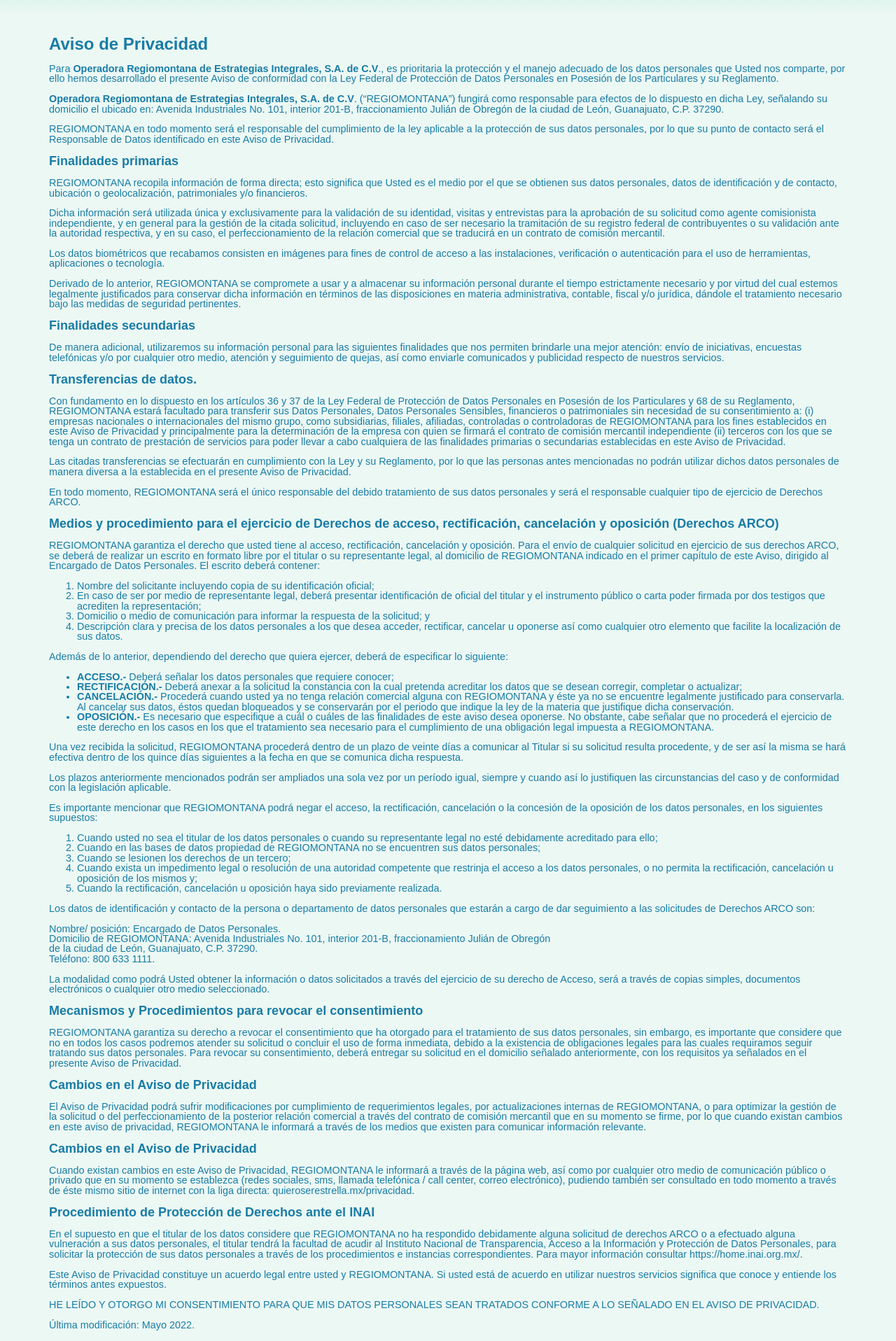
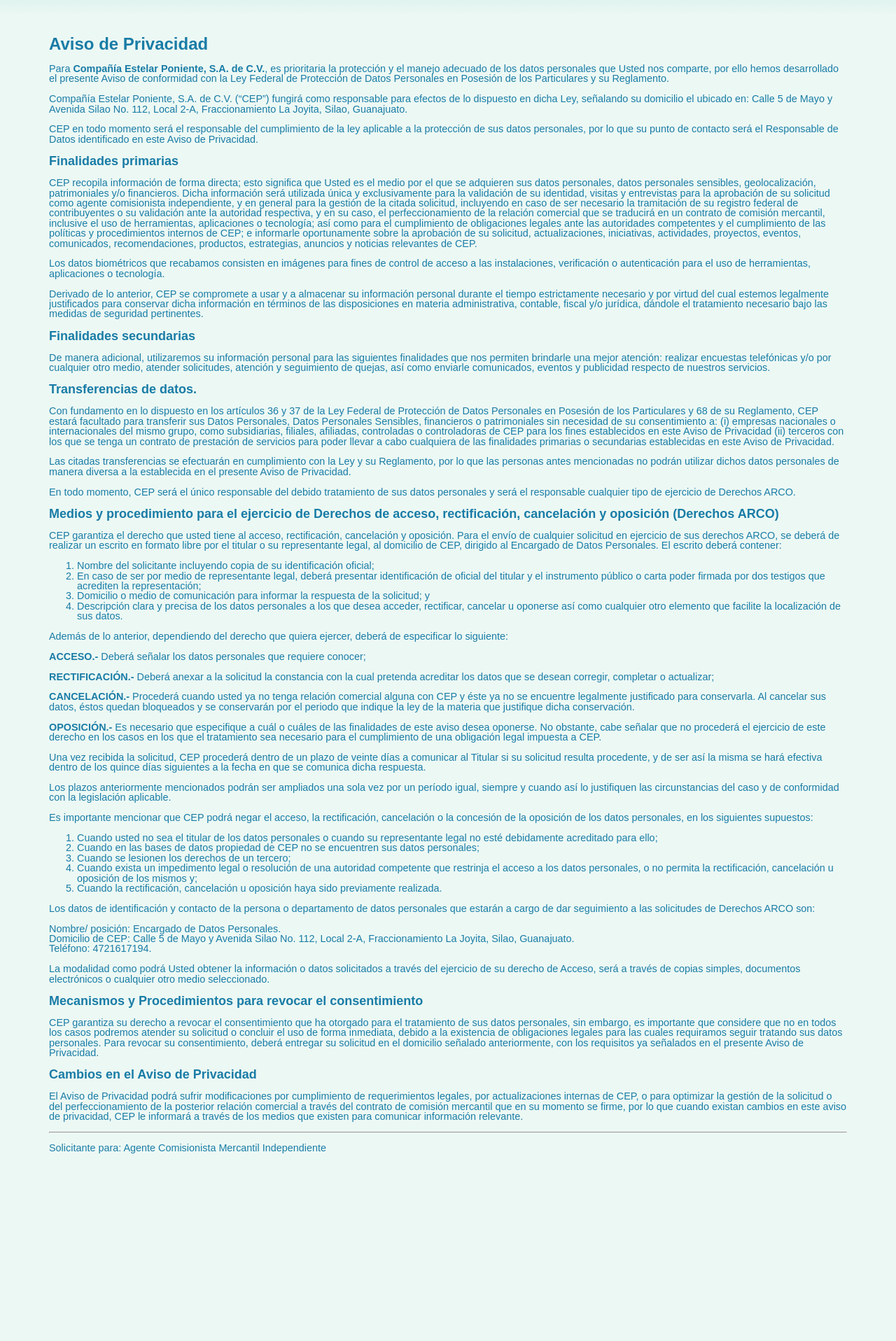
Before and after one commit to ulisesPicoLove/quieroserestrella-next, a Next.js app: page /privacidad in a window 1280 px wide. Shown: the part 69-1985 px from the top of the page at 70% size. After the commit the page ends 1733 px from the top, so only its background shows below. Built offline with nearby package versions, Linux system fonts and the light colour scheme.

Commit message:
[MOD] Aviso de privacidad

```diff
--- a/components/Privacy.jsx
+++ b/components/Privacy.jsx
@@ -75,217 +75,131 @@
             </style>
             <h1>Aviso de Privacidad</h1>
             <p>
-                Para <strong>Operadora Regiomontana de Estrategias Integrales, S.A. de C.V</strong>., es prioritaria la protección y el
-                manejo adecuado de los datos personales que Usted nos comparte, por ello hemos desarrollado el presente
-                Aviso de conformidad con la Ley Federal de Protección de Datos Personales en Posesión de los Particulares y
-                su Reglamento.
+                Para <strong>Compañía Estelar Poniente, S.A. de C.V.</strong>, es prioritaria la protección y el manejo adecuado de los datos personales que Usted nos comparte, por ello hemos desarrollado el presente Aviso de conformidad con la Ley Federal de Protección de Datos Personales en Posesión de los Particulares y su Reglamento.
             </p>
             <p>
-                <strong>Operadora Regiomontana de Estrategias Integrales, S.A. de C.V</strong>. (“REGIOMONTANA”) fungirá como responsable
-                para efectos de lo dispuesto en dicha Ley, señalando su domicilio el ubicado en: Avenida Industriales No.
-                101, interior 201-B, fraccionamiento Julián de Obregón de la ciudad de León, Guanajuato, C.P. 37290.
+                Compañía Estelar Poniente, S.A. de C.V. (“CEP”) fungirá como responsable para efectos de lo dispuesto en dicha Ley, señalando su domicilio el ubicado en: Calle 5 de Mayo y Avenida Silao No. 112, Local 2-A, Fraccionamiento La Joyita, Silao, Guanajuato.
             </p>
             <p>
-                REGIOMONTANA en todo momento será el responsable del cumplimiento de la ley aplicable a la protección de sus
-                datos personales, por lo que su punto de contacto será el Responsable de Datos identificado en este Aviso de
-                Privacidad.
+                CEP en todo momento será el responsable del cumplimiento de la ley aplicable a la protección de sus datos personales, por lo que su punto de contacto será el Responsable de Datos identificado en este Aviso de Privacidad.
             </p>
             <h2>
                 Finalidades primarias
             </h2>
             <p>
-                REGIOMONTANA recopila información de forma directa; esto significa que Usted es el medio por el que se
-                obtienen sus datos personales, datos de identificación y de contacto, ubicación o geolocalización,
-                patrimoniales y/o financieros.
+                CEP recopila información de forma directa; esto significa que Usted es el medio por el que se adquieren sus datos personales, datos personales sensibles, geolocalización, patrimoniales y/o financieros. Dicha información será utilizada única y exclusivamente para la validación de su identidad, visitas y entrevistas para la aprobación de su solicitud como agente comisionista independiente, y en general para la gestión de la citada solicitud, incluyendo en caso de ser necesario la tramitación de su registro federal de contribuyentes o su validación ante la autoridad respectiva, y en su caso, el perfeccionamiento de la relación comercial que se traducirá en un contrato de comisión mercantil, inclusive el uso de herramientas, aplicaciones o tecnología; así como para el cumplimiento de obligaciones legales ante las autoridades competentes y el cumplimiento de las políticas y procedimientos internos de CEP; e informarle oportunamente sobre la aprobación de su solicitud, actualizaciones, iniciativas, actividades, proyectos, eventos, comunicados, recomendaciones, productos, estrategias, anuncios y noticias relevantes de CEP.
             </p>
             <p>
-                Dicha información será utilizada única y exclusivamente para la validación de su identidad, visitas y
-                entrevistas para la aprobación de su solicitud como agente comisionista independiente, y en general para la
-                gestión de la citada solicitud, incluyendo en caso de ser necesario la tramitación de su registro federal de
-                contribuyentes o su validación ante la autoridad respectiva, y en su caso, el perfeccionamiento de la
-                relación comercial que se traducirá en un contrato de comisión mercantil.
+                Los datos biométricos que recabamos consisten en imágenes para fines de control de acceso a las instalaciones, verificación o autenticación para el uso de herramientas, aplicaciones o tecnología.
             </p>
             <p>
-                Los datos biométricos que recabamos consisten en imágenes para fines de control de acceso a las
-                instalaciones, verificación o autenticación para el uso de herramientas, aplicaciones o tecnología.
-            </p>
-            <p>
-                Derivado de lo anterior, REGIOMONTANA se compromete a usar y a almacenar su información personal durante el
-                tiempo estrictamente necesario y por virtud del cual estemos legalmente justificados para conservar dicha
-                información en términos de las disposiciones en materia administrativa, contable, fiscal y/o jurídica,
-                dándole el tratamiento necesario bajo las medidas de seguridad pertinentes.
+                Derivado de lo anterior, CEP se compromete a usar y a almacenar su información personal durante el tiempo estrictamente necesario y por virtud del cual estemos legalmente justificados para conservar dicha información en términos de las disposiciones en materia administrativa, contable, fiscal y/o jurídica, dándole el tratamiento necesario bajo las medidas de seguridad pertinentes.
             </p>
             <h2>
                 Finalidades secundarias
             </h2>
             <p>
-                De manera adicional, utilizaremos su información personal para las siguientes finalidades que nos permiten
-                brindarle una mejor atención: envío de iniciativas, encuestas telefónicas y/o por cualquier otro medio,
-                atención y seguimiento de quejas, así como enviarle comunicados y publicidad respecto de nuestros servicios.
+                De manera adicional, utilizaremos su información personal para las siguientes finalidades que nos permiten brindarle una mejor atención: realizar encuestas telefónicas y/o por cualquier otro medio, atender solicitudes, atención y seguimiento de quejas, así como enviarle comunicados, eventos y publicidad respecto de nuestros servicios.
             </p>
             <h2>
                 Transferencias de datos.
             </h2>
             <p>
-                Con fundamento en lo dispuesto en los artículos 36 y 37 de la Ley Federal de Protección de Datos Personales
-                en Posesión de los Particulares y 68 de su Reglamento, REGIOMONTANA estará facultado para transferir sus
-                Datos Personales, Datos Personales Sensibles, financieros o patrimoniales sin necesidad de su consentimiento
-                a: (i) empresas nacionales o internacionales del mismo grupo, como subsidiarias, filiales, afiliadas,
-                controladas o controladoras de REGIOMONTANA para los fines establecidos en este Aviso de Privacidad y
-                principalmente para la determinación de la empresa con quien se firmará el contrato de comisión mercantil
-                independiente (ii) terceros con los que se tenga un contrato de prestación de servicios para poder llevar a
-                cabo cualquiera de las finalidades primarias o secundarias establecidas en este Aviso de Privacidad.
+                Con fundamento en lo dispuesto en los artículos 36 y 37 de la Ley Federal de Protección de Datos Personales en Posesión de los Particulares y 68 de su Reglamento, CEP estará facultado para transferir sus Datos Personales, Datos Personales Sensibles, financieros o patrimoniales sin necesidad de su consentimiento a: (i) empresas nacionales o internacionales del mismo grupo, como subsidiarias, filiales, afiliadas, controladas o controladoras de CEP para los fines establecidos en este Aviso de Privacidad (ii) terceros con los que se tenga un contrato de prestación de servicios para poder llevar a cabo cualquiera de las finalidades primarias o secundarias establecidas en este Aviso de Privacidad.
             </p>
             <p>
-                Las citadas transferencias se efectuarán en cumplimiento con la Ley y su Reglamento, por lo que las personas
-                antes mencionadas no podrán utilizar dichos datos personales de manera diversa a la establecida en el
-                presente Aviso de Privacidad.
+                Las citadas transferencias se efectuarán en cumplimiento con la Ley y su Reglamento, por lo que las personas antes mencionadas no podrán utilizar dichos datos personales de manera diversa a la establecida en el presente Aviso de Privacidad.
             </p>
             <p>
-                En todo momento, REGIOMONTANA será el único responsable del debido tratamiento de sus datos personales y
-                será el responsable cualquier tipo de ejercicio de Derechos ARCO.
+                En todo momento, CEP será el único responsable del debido tratamiento de sus datos personales y será el responsable cualquier tipo de ejercicio de Derechos ARCO.
             </p>
             <h2>
                 Medios y procedimiento para el ejercicio de Derechos de acceso, rectificación, cancelación y oposición (Derechos ARCO)
             </h2>
             <p>
-                REGIOMONTANA garantiza el derecho que usted tiene al acceso, rectificación, cancelación y oposición. Para el
-                envío de cualquier solicitud en ejercicio de sus derechos ARCO, se deberá de realizar un escrito en formato
-                libre por el titular o su representante legal, al domicilio de REGIOMONTANA indicado en el primer capítulo
-                de este Aviso, dirigido al Encargado de Datos Personales. El escrito deberá contener:
+                CEP garantiza el derecho que usted tiene al acceso, rectificación, cancelación y oposición. Para el envío de cualquier solicitud en ejercicio de sus derechos ARCO, se deberá de realizar un escrito en formato libre por el titular o su representante legal, al domicilio de CEP, dirigido al Encargado de Datos Personales. El escrito deberá contener:
             </p>
             <ol>
                 <li>
                     Nombre del solicitante incluyendo copia de su identificación oficial;
                 </li>
                 <li>
-                    En caso de ser por medio de representante legal, deberá presentar identificación de oficial del titular
-                    y el instrumento público o carta poder firmada por dos testigos que acrediten la representación;
+                    En caso de ser por medio de representante legal, deberá presentar identificación de oficial del titular y el instrumento público o carta poder firmada por dos testigos que acrediten la representación;
                 </li>
                 <li>
                     Domicilio o medio de comunicación para informar la respuesta de la solicitud; y
                 </li>
                 <li>
-                    Descripción clara y precisa de los datos personales a los que desea acceder, rectificar, cancelar u
-                    oponerse así como cualquier otro elemento que facilite la localización de sus datos.
+                    Descripción clara y precisa de los datos personales a los que desea acceder, rectificar, cancelar u oponerse así como cualquier otro elemento que facilite la localización de sus datos.
                 </li>
             </ol>
+
             <p>
                 Además de lo anterior, dependiendo del derecho que quiera ejercer, deberá de especificar lo siguiente:
             </p>
-            <ul>
-                <li>
-                    <strong>ACCESO.-</strong> Deberá señalar los datos personales que requiere conocer;
-                </li>
-                <li>
-                    <strong>RECTIFICACIÓN.-</strong> Deberá anexar a la solicitud la constancia con la cual pretenda acreditar los datos que
-                    se desean corregir, completar o actualizar;
-                </li>
-                <li>
-                    <strong>CANCELACIÓN.-</strong> Procederá cuando usted ya no tenga relación comercial alguna con REGIOMONTANA y éste ya no
-                    se encuentre legalmente justificado para conservarla. Al cancelar sus datos, éstos quedan bloqueados y
-                    se conservarán por el periodo que indique la ley de la materia que justifique dicha conservación.
-                </li>
-                <li>
-                    <strong>OPOSICIÓN.-</strong> Es necesario que especifique a cuál o cuáles de las finalidades de este aviso desea
-                    oponerse. No obstante, cabe señalar que no procederá el ejercicio de este derecho en los casos en los
-                    que el tratamiento sea necesario para el cumplimiento de una obligación legal impuesta a REGIOMONTANA.
-                </li>
-            </ul>
             <p>
-                Una vez recibida la solicitud, REGIOMONTANA procederá dentro de un plazo de veinte días a comunicar al
-                Titular si su solicitud resulta procedente, y de ser así la misma se hará efectiva dentro de los quince días
-                siguientes a la fecha en que se comunica dicha respuesta.
+                <strong>ACCESO.-</strong> Deberá señalar los datos personales que requiere conocer;
             </p>
             <p>
-                Los plazos anteriormente mencionados podrán ser ampliados una sola vez por un período igual, siempre y
-                cuando así lo justifiquen las circunstancias del caso y de conformidad con la legislación aplicable.
+                <strong>RECTIFICACIÓN.-</strong> Deberá anexar a la solicitud la constancia con la cual pretenda acreditar los datos que se desean corregir, completar o actualizar;
             </p>
             <p>
-                Es importante mencionar que REGIOMONTANA podrá negar el acceso, la rectificación, cancelación o la concesión
-                de la oposición de los datos personales, en los siguientes supuestos:
+                <strong>CANCELACIÓN.-</strong> Procederá cuando usted ya no tenga relación comercial alguna con CEP y éste ya no se encuentre legalmente justificado para conservarla. Al cancelar sus datos, éstos quedan bloqueados y se conservarán por el periodo que indique la ley de la materia que justifique dicha conservación.
+            </p>
+            <p>
+                <strong>OPOSICIÓN.-</strong> Es necesario que especifique a cuál o cuáles de las finalidades de este aviso desea oponerse. No obstante, cabe señalar que no procederá el ejercicio de este derecho en los casos en los que el tratamiento sea necesario para el cumplimiento de una obligación legal impuesta a CEP.
+            </p>
+
+            <p>
+                Una vez recibida la solicitud, CEP procederá dentro de un plazo de veinte días a comunicar al Titular si su solicitud resulta procedente, y de ser así la misma se hará efectiva dentro de los quince días siguientes a la fecha en que se comunica dicha respuesta.
+            </p>
+            <p>
+                Los plazos anteriormente mencionados podrán ser ampliados una sola vez por un período igual, siempre y cuando así lo justifiquen las circunstancias del caso y de conformidad con la legislación aplicable.
+            </p>
+            <p>
+                Es importante mencionar que CEP podrá negar el acceso, la rectificación, cancelación o la concesión de la oposición de los datos personales, en los siguientes supuestos:
             </p>
             <ol>
-                <li>
-                    Cuando usted no sea el titular de los datos personales o cuando su representante legal no esté
-                    debidamente acreditado para ello;
-                </li>
-                <li>
-                    Cuando en las bases de datos propiedad de REGIOMONTANA no se encuentren sus datos personales;
-                </li>
-                <li>
-                    Cuando se lesionen los derechos de un tercero;
-                </li>
-                <li>
-                    Cuando exista un impedimento legal o resolución de una autoridad competente que restrinja el acceso a
-                    los datos personales, o no permita la rectificación, cancelación u oposición de los mismos y;
-                </li>
-                <li>
-                    Cuando la rectificación, cancelación u oposición haya sido previamente realizada.
-                </li>
+                <li>Cuando usted no sea el titular de los datos personales o cuando su representante legal no esté debidamente acreditado para ello;</li>
+                <li>Cuando en las bases de datos propiedad de CEP no se encuentren sus datos personales;</li>
+                <li>Cuando se lesionen los derechos de un tercero;</li>
+                <li>Cuando exista un impedimento legal o resolución de una autoridad competente que restrinja el acceso a los datos personales, o no permita la rectificación, cancelación u oposición de los mismos y;</li>
+                <li>Cuando la rectificación, cancelación u oposición haya sido previamente realizada.</li>
             </ol>
+
             <p>
-                Los datos de identificación y contacto de la persona o departamento de datos personales que estarán a cargo
-                de dar seguimiento a las solicitudes de Derechos ARCO son:
+                Los datos de identificación y contacto de la persona o departamento de datos personales que estarán a cargo de dar seguimiento a las solicitudes de Derechos ARCO son:
             </p>
+
             <p>
-                Nombre/ posición: Encargado de Datos Personales. <br />
-                Domicilio de REGIOMONTANA: Avenida Industriales No. 101, interior 201-B, fraccionamiento Julián de Obregón
-                <br />
-                de la ciudad de León, Guanajuato, C.P. 37290. <br />
-                Teléfono: 800 633 1111.
+                Nombre/ posición:  Encargado de Datos Personales. <br />
+                Domicilio de CEP:  Calle 5 de Mayo y Avenida Silao No. 112, Local 2-A, Fraccionamiento La Joyita, Silao, Guanajuato.<br />
+                Teléfono:  4721617194.
             </p>
+
             <p>
-                La modalidad como podrá Usted obtener la información o datos solicitados a través del ejercicio de su
-                derecho de Acceso, será a través de copias simples, documentos electrónicos o cualquier otro medio
-                seleccionado.
+                La modalidad como podrá Usted obtener la información o datos solicitados a través del ejercicio de su derecho de Acceso, será a través de copias simples, documentos electrónicos o cualquier otro medio seleccionado.
             </p>
+
             <h2>
                 Mecanismos y Procedimientos para revocar el consentimiento
             </h2>
+
             <p>
-                REGIOMONTANA garantiza su derecho a revocar el consentimiento que ha otorgado para el tratamiento de sus
-                datos personales, sin embargo, es importante que considere que no en todos los casos podremos atender su
-                solicitud o concluir el uso de forma inmediata, debido a la existencia de obligaciones legales para las
-                cuales requiramos seguir tratando sus datos personales. Para revocar su consentimiento, deberá entregar su
-                solicitud en el domicilio señalado anteriormente, con los requisitos ya señalados en el presente Aviso de
-                Privacidad.
+                CEP garantiza su derecho a revocar el consentimiento que ha otorgado para el tratamiento de sus datos personales, sin embargo, es importante que considere que no en todos los casos podremos atender su solicitud o concluir el uso de forma inmediata, debido a la existencia de obligaciones legales para las cuales requiramos seguir tratando sus datos personales.  Para revocar su consentimiento, deberá entregar su solicitud en el domicilio señalado anteriormente, con los requisitos ya señalados en el presente Aviso de Privacidad.
             </p>
+
             <h2>
                 Cambios en el Aviso de Privacidad
             </h2>
+
             <p>
-                El Aviso de Privacidad podrá sufrir modificaciones por cumplimiento de requerimientos legales, por
-                actualizaciones internas de REGIOMONTANA, o para optimizar la gestión de la solicitud o del
-                perfeccionamiento de la posterior relación comercial a través del contrato de comisión mercantil que en su
-                momento se firme, por lo que cuando existan cambios en este aviso de privacidad, REGIOMONTANA le informará a
-                través de los medios que existen para comunicar información relevante.
+                El Aviso de Privacidad podrá sufrir modificaciones por cumplimiento de requerimientos legales, por actualizaciones internas de CEP, o para optimizar la gestión de la solicitud o del perfeccionamiento de la posterior relación comercial a través del contrato de comisión mercantil que en su momento se firme, por lo que cuando existan cambios en este aviso de privacidad, CEP le informará a través de los medios que existen para comunicar información relevante.
             </p>
-            <h2>Cambios en el Aviso de Privacidad</h2>
+
+            <hr />
             <p>
-                Cuando existan cambios en este Aviso de Privacidad, REGIOMONTANA le informará a través de la página web, así
-                como por cualquier otro medio de comunicación público o privado que en su momento se establezca (redes
-                sociales, sms, llamada telefónica / call center, correo electrónico), pudiendo también ser consultado en
-                todo momento a través de éste mismo sitio de internet con la liga directa: quieroserestrella.mx/privacidad.
-            </p>
-            <h2>Procedimiento de Protección de Derechos ante el INAI</h2>
-            <p>
-                En el supuesto en que el titular de los datos considere que REGIOMONTANA no ha respondido debidamente alguna
-                solicitud de derechos ARCO o a efectuado alguna vulneración a sus datos personales, el titular tendrá la
-                facultad de acudir al Instituto Nacional de Transparencia, Acceso a la Información y Protección de Datos
-                Personales, para solicitar la protección de sus datos personales a través de los procedimientos e instancias
-                correspondientes. Para mayor información consultar https://home.inai.org.mx/.
-            </p>
-            <p>
-                Este Aviso de Privacidad constituye un acuerdo legal entre usted y REGIOMONTANA. Si usted está de acuerdo en
-                utilizar nuestros servicios significa que conoce y entiende los términos antes expuestos.
-            </p>
-            <p>
-                HE LEÍDO Y OTORGO MI CONSENTIMIENTO PARA QUE MIS DATOS PERSONALES SEAN TRATADOS CONFORME A LO SEÑALADO EN EL
-                AVISO DE PRIVACIDAD.
-            </p>
-            <p>
-                Última modificación: Mayo 2022.
+                <small>Solicitante para: Agente Comisionista Mercantil Independiente</small>
             </p>
         </div>
     );
```
Also changed, not shown: 1 other file (tests, documents, lock files or other folders).
